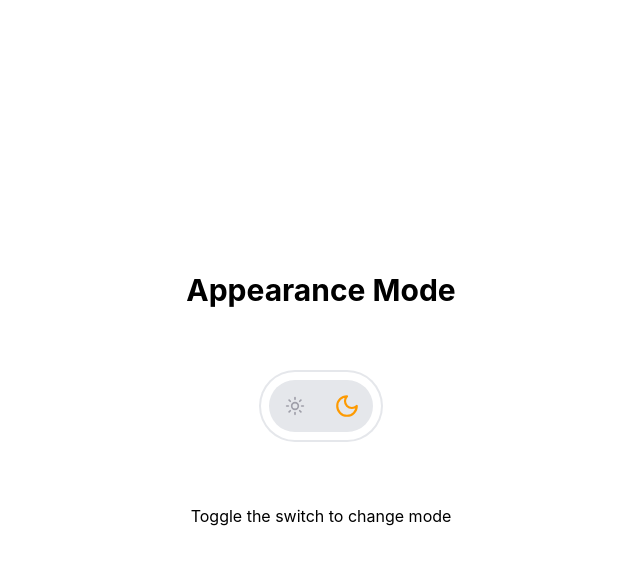
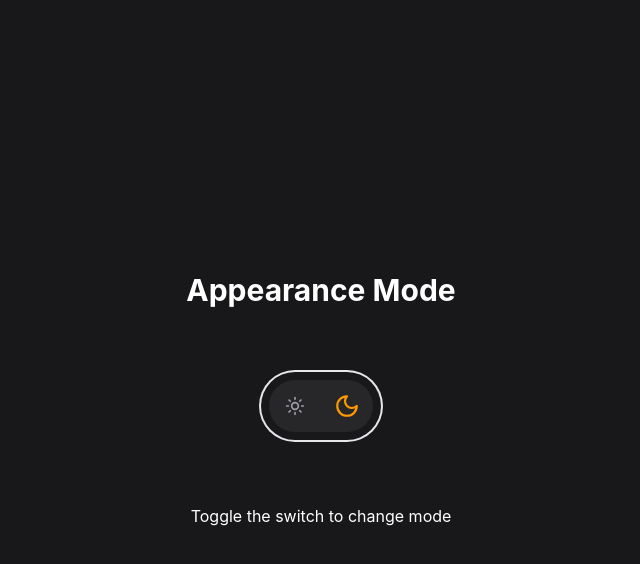
Before and after one commit to STEPHEN-EMMAHI/theme-toggle, a website built with Vite: page index.html in a window 1280 px wide. Both pictures are taken after a click on the button 666 px from the left and 406 px from the top of the page. Shown: the whole page, without its empty margins (319-959 px from the left). Built offline with nearby package versions, Linux system fonts and the light colour scheme.

Commit message:
add light and dark mode button interaction for lightmode screens

```diff
--- a/index.html
+++ b/index.html
@@ -13,11 +13,13 @@
   </head>
   <body>
     <div
-      class="flex gap-16 flex-col items-center justify-center h-screen dark:bg-zinc-900"
+      class="container flex gap-16 flex-col items-center justify-center h-screen dark:bg-zinc-900"
     >
       <!-- HEADER -->
       <header>
-        <h1 class="font-bold text-3xl dark:text-white">Appearance Mode</h1>
+        <h1 class="appearance font-bold text-3xl dark:text-white">
+          Appearance Mode
+        </h1>
       </header>
 
       <!-- MAIN -->
@@ -25,10 +27,12 @@
         <div
           class="border-gray-200 rounded-full p-2 ring-2 ring-gray-200 dark:border-zinc-800 dark:ring-gray-600"
         >
-          <div class="flex gap-8 bg-gray-200 p-4 rounded-full dark:bg-zinc-800">
+          <div
+            class="buttonContainer flex gap-8 bg-gray-200 p-4 rounded-full dark:bg-zinc-800"
+          >
             <button
               aria-label="toggleMode-Btn"
-              id="lightMode"
+              id="lightModeBtn"
               class="scale-130 transition-transform duration-200 ease-in-out text-amber-500"
             >
               <!-- lightMode -->
@@ -54,7 +58,7 @@
                 <path d="m19.07 4.93-1.41 1.41" />
               </svg>
             </button>
-            <button class="text-zinc-400" id="darkMode">
+            <button class="text-zinc-400" id="darkModeBtn">
               <!-- darkMode -->
               <svg
                 xmlns="http://www.w3.org/2000/svg"
@@ -75,7 +79,9 @@
       </main>
 
       <footer>
-        <p class="dark:text-white">Toggle the switch to change mode</p>
+        <p class="textBottom dark:text-white">
+          Toggle the switch to change mode
+        </p>
       </footer>
     </div>
     <script type="module" src="/src/controller/main.js"></script>
--- a/src/controller/main.js
+++ b/src/controller/main.js
@@ -1,8 +1,8 @@
 import { lightModeTheme } from "../model/lightmode.js";
 import { darkModeTheme } from "../model/darkmode.js";
 
-const LIGHT_MODE = document.getElementById("lightMode");
+const LIGHT_MODE = document.getElementById("lightModeBtn");
 LIGHT_MODE.addEventListener("click", lightModeTheme);
 
-const DARK_MODE = document.getElementById("darkMode");
+const DARK_MODE = document.getElementById("darkModeBtn");
 DARK_MODE.addEventListener("click", darkModeTheme);
--- a/src/model/darkmode.js
+++ b/src/model/darkmode.js
@@ -1,6 +1,6 @@
 export function darkModeTheme() {
-  // update icon visual styles
-  const LIGHT_MODE = document.getElementById("lightMode");
+  // remove styles on lightMode Button
+  const LIGHT_MODE = document.getElementById("lightModeBtn");
   LIGHT_MODE.classList.remove(
     "text-amber-500",
     "scale-130",
@@ -10,7 +10,17 @@
   );
   LIGHT_MODE.classList.add("text-zinc-400");
 
-  const DARK_MODE = document.getElementById("darkMode");
+  // add dark background color
+  const CONTAINER = document.querySelector(".container");
+  if (!CONTAINER.classList.contains("bg-zinc-900")) {
+    CONTAINER.classList.add("bg-zinc-900");
+  }
+
+  const BUTTON_CONTAINER = document.querySelector(".buttonContainer");
+  BUTTON_CONTAINER.classList.add("bg-zinc-800");
+
+  // apply styles on darkMode Button
+  const DARK_MODE = document.getElementById("darkModeBtn");
   DARK_MODE.classList.remove("text-zinc-400");
   DARK_MODE.classList.add(
     "text-amber-500",
@@ -19,4 +29,10 @@
     "duration-200",
     "ease-in-out",
   );
+
+  const APPEARANCE_MODE = document.querySelector(".appearance");
+  APPEARANCE_MODE.classList.add("text-white");
+
+  const TEXT_BOTTOM = document.querySelector(".textBottom");
+  TEXT_BOTTOM.classList.add("text-white");
 }
--- a/src/model/lightmode.js
+++ b/src/model/lightmode.js
@@ -1,6 +1,6 @@
 export function lightModeTheme() {
-  // update icon visual styles
-  const DARK_MODE = document.getElementById("darkMode");
+  // remove styles on darkMode Button
+  const DARK_MODE = document.getElementById("darkModeBtn");
   DARK_MODE.classList.remove(
     "text-amber-500",
     "scale-130",
@@ -10,7 +10,17 @@
   );
   DARK_MODE.classList.add("text-zinc-400");
 
-  const LIGHT_MODE = document.getElementById("lightMode");
+  // remove dark background color
+  const CONTAINER = document.querySelector(".container");
+  if (CONTAINER.classList.contains("bg-zinc-900")) {
+    CONTAINER.classList.remove("bg-zinc-900");
+  }
+
+  const BUTTON_CONTAINER = document.querySelector(".buttonContainer");
+  BUTTON_CONTAINER.classList.remove("bg-zinc-800");
+
+  // apply styles on lightMode Button
+  const LIGHT_MODE = document.getElementById("lightModeBtn");
   LIGHT_MODE.classList.remove("text-zinc-400");
   LIGHT_MODE.classList.add(
     "text-amber-500",
@@ -19,4 +29,10 @@
     "duration-200",
     "ease-in-out",
   );
+
+  const APPEARANCE_MODE = document.querySelector(".appearance");
+  APPEARANCE_MODE.classList.remove("text-white");
+
+  const TEXT_BOTTOM = document.querySelector(".textBottom");
+  TEXT_BOTTOM.classList.remove("text-white");
 }
```
